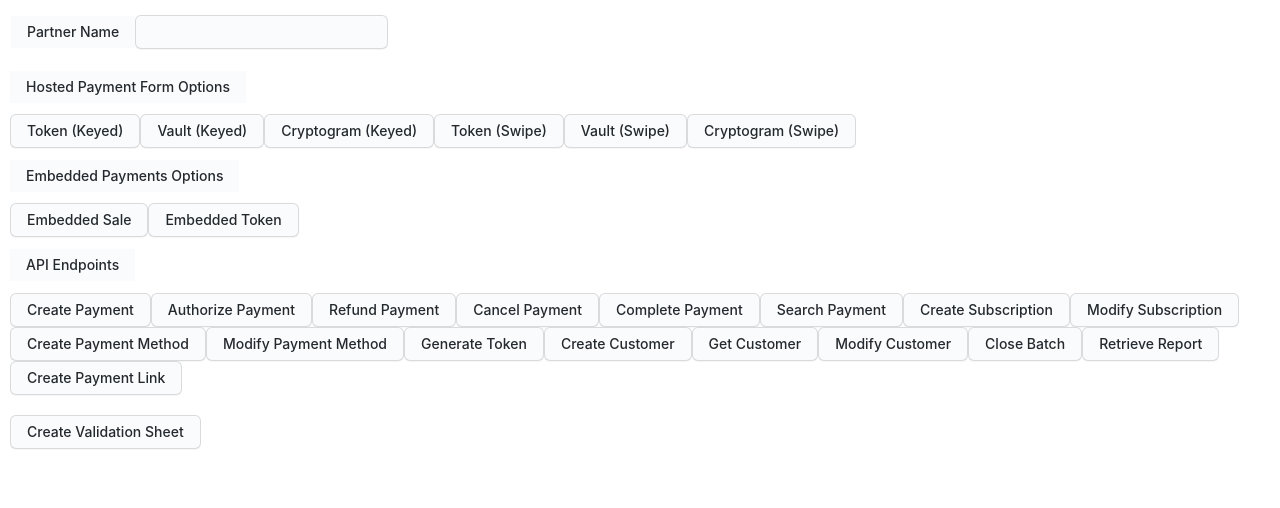
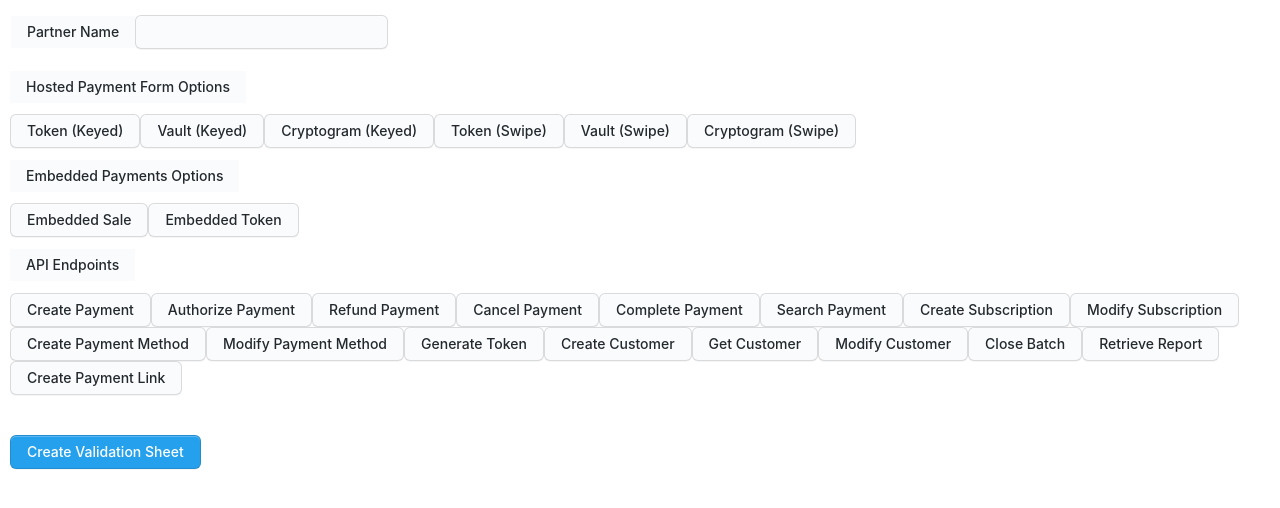
Before and after one commit to kevdaws/dpp-val-sheet-builder, a React (Create React App) app: page / in a window 1280 px wide. Shown: the top 508 px of the page. Built offline with nearby package versions, Linux system fonts and the light colour scheme.

Commit message:
changed export color

```diff
--- a/src/App.js
+++ b/src/App.js
@@ -232,7 +232,7 @@ function App() {
       <h2>API Endpoints</h2><br />
 
       {apiOptions.map((option) => (
-        <button style={{backgroundColor: endpoints.includes(option.value) ? '#90EE90' : '#FAFBFC'}}className='button-4' key={option.key} value={option.value} onClick={handleEndpointChange}>
+        <button style={{backgroundColor: endpoints.includes(option.value) ? '#90EE90' : '#FAFBFC'}} className='button-4' key={option.key} value={option.value} onClick={handleEndpointChange}>
           {option.value}
         </button>
       ))}<br/>
@@ -251,9 +251,9 @@ function App() {
       ))}
       </ul> */}
 
-      <br />
+      <br /><br />
 
-      <button className='button-4' onClick={handleFileExport}>Create Validation Sheet</button>
+      <button style={{backgroundColor: '#24a0ed', color: '#FFFFFF'}} className='button-4' onClick={handleFileExport}>Create Validation Sheet</button>
 
     </div>
   );
```
